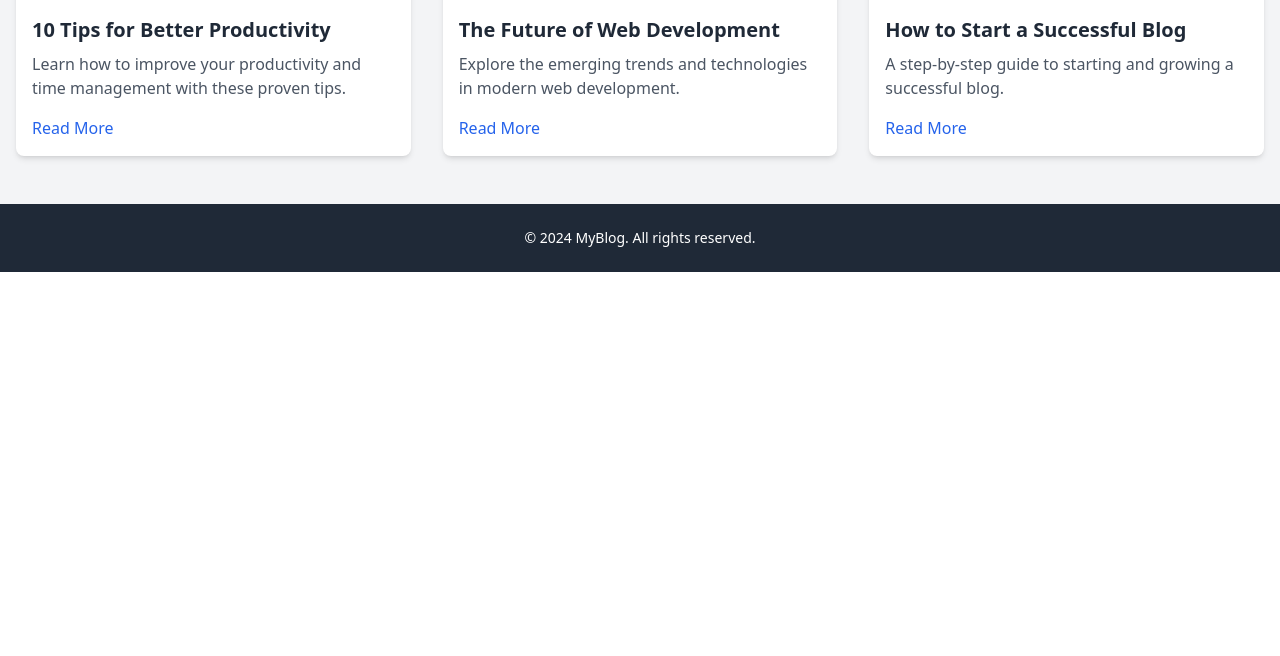
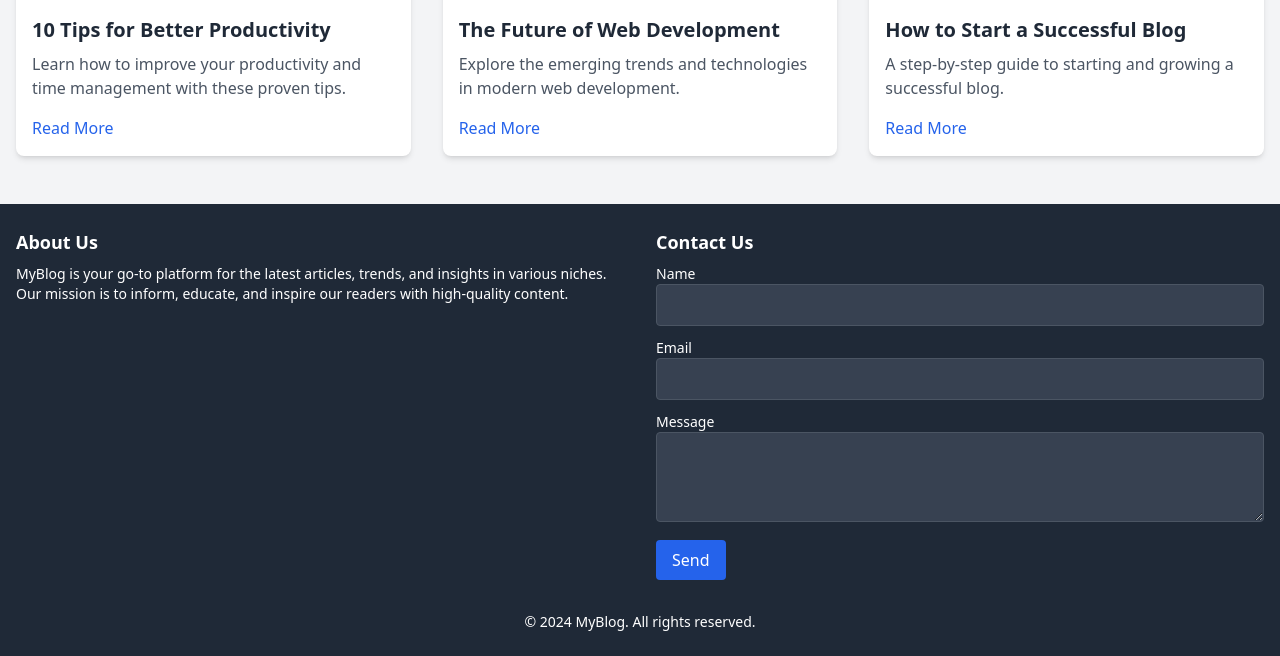
Before and after one commit to Youssef-Chibane/Django-Blog, a Django app: page / in a window 1280 px wide. Shown: the part 976-1632 px from the top of the page. Before the commit the page ends 1248 px from the top, so only its background shows below. Run offline with Django 5.2, Linux system fonts and the light colour scheme; some libraries are stand-ins or nearby versions.

Commit message:
edited footer

```diff
--- a/blog/templates/blog/base.html
+++ b/blog/templates/blog/base.html
@@ -38,7 +38,48 @@
         {% endblock content %}
         <!-- Footer -->
         <footer class="bg-gray-800 text-white py-6">
-            <div class="container mx-auto px-4 text-center">
+            <div class="container mx-auto px-4 grid grid-cols-1 md:grid-cols-2 gap-8">
+                <!-- About Us Section -->
+                <div>
+                    <h3 class="text-lg font-semibold mb-2">About Us</h3>
+                    <p class="text-sm">
+                        MyBlog is your go-to platform for the latest articles, trends, and insights in various niches.
+                        Our mission is to inform, educate, and inspire our readers with high-quality content.
+                    </p>
+                </div>
+
+                <!-- Contact Us Form -->
+                <div>
+                    <h3 class="text-lg font-semibold mb-2">Contact Us</h3>
+                    <form>
+                        <div class="mb-3">
+                            <label for="name" class="block text-sm font-medium">Name</label>
+                            <input type="text" id="name" name="name"
+                                class="w-full bg-gray-700 text-white border border-gray-600 rounded py-2 px-3
+                                       focus:outline-none focus:ring-2 focus:ring-blue-500">
+                        </div>
+                        <div class="mb-3">
+                            <label for="email" class="block text-sm font-medium">Email</label>
+                            <input type="email" id="email" name="email"
+                                class="w-full bg-gray-700 text-white border border-gray-600 rounded py-2 px-3
+                                       focus:outline-none focus:ring-2 focus:ring-blue-500">
+                        </div>
+                        <div class="mb-3">
+                            <label for="message" class="block text-sm font-medium">Message</label>
+                            <textarea id="message" name="message" rows="3"
+                                class="w-full bg-gray-700 text-white border border-gray-600 rounded py-2 px-3
+                                       focus:outline-none focus:ring-2 focus:ring-blue-500"></textarea>
+                        </div>
+                        <button type="submit"
+                            class="bg-blue-600 text-white py-2 px-4 rounded hover:bg-blue-500
+                                   focus:outline-none focus:ring-2 focus:ring-blue-400">
+                            Send
+                        </button>
+                    </form>
+                </div>
+            </div>
+
+            <div class="container mx-auto px-4 text-center mt-8">
                 <p class="text-sm">&copy; 2024 MyBlog. All rights reserved.</p>
             </div>
         </footer>
```
